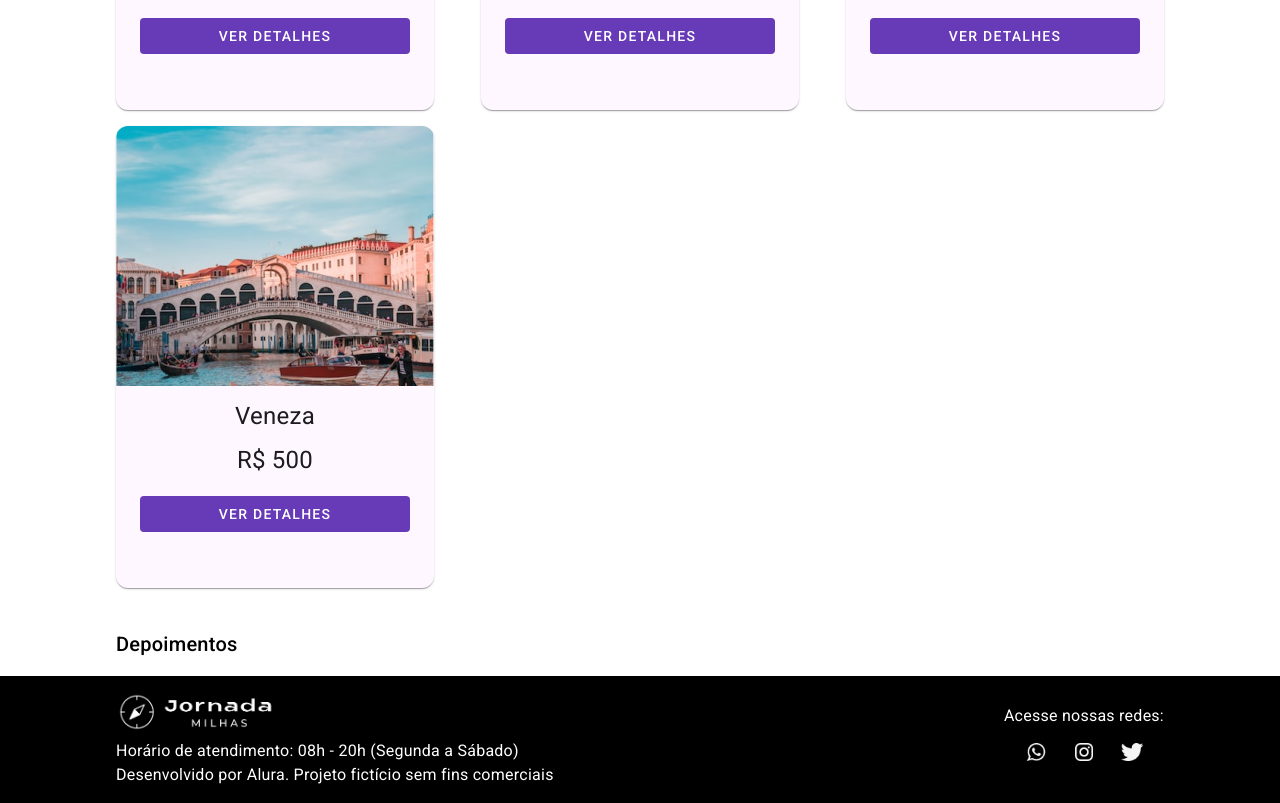
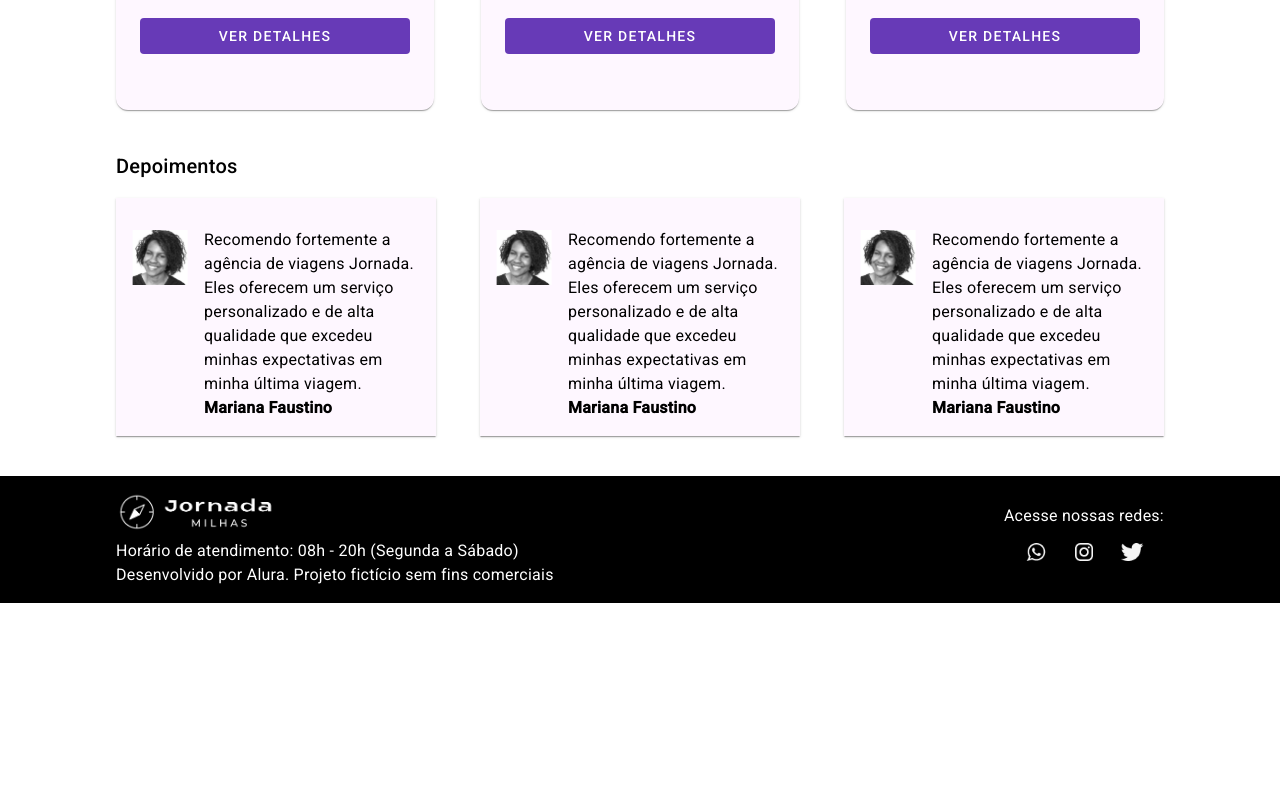
Before and after one commit to RodrigoFBarbosa/jornada-milhas, an Angular app: page / in a window 1280 px wide. Shown: the part 1240-2043 px from the top of the page. After the commit the page ends 1843 px from the top, so only its background shows below. Built offline with nearby package versions, Linux system fonts and the light colour scheme.

Commit message:
depoimentos

```diff
--- a/src/app/app.module.ts
+++ b/src/app/app.module.ts
@@ -14,6 +14,7 @@ import { ContainerComponent } from './shared/container/container.component';
 import { HomeComponent } from './pages/home/home.component';
 import { CardBuscaComponent } from './shared/card-busca/card-busca.component';
 import { MatCardModule } from '@angular/material/card';
+import { CardDepoimentosComponent } from './shared/card-depoimentos/card-depoimentos.component';
 
 @NgModule({
   declarations: [
@@ -24,7 +25,8 @@ import { MatCardModule } from '@angular/material/card';
     CardComponent,
     ContainerComponent,
     HomeComponent,
-    CardBuscaComponent
+    CardBuscaComponent,
+    CardDepoimentosComponent
   ],
   imports: [
     BrowserModule,
--- a/src/app/pages/home/home.component.html
+++ b/src/app/pages/home/home.component.html
@@ -11,7 +11,11 @@
     <app-card-busca></app-card-busca>
     <app-card-busca></app-card-busca>
     <app-card-busca></app-card-busca>
-    <app-card-busca></app-card-busca>
   </div>
   <h2>Depoimentos</h2>
+  <div class="card-wrapper">
+    <app-card-depoimentos></app-card-depoimentos>
+    <app-card-depoimentos></app-card-depoimentos>
+    <app-card-depoimentos></app-card-depoimentos>
+  </div>
 </app-container>
--- /dev/null
+++ b/src/app/shared/card-depoimentos/card-depoimentos.component.html
@@ -0,0 +1,11 @@
+<mat-card class="depoimento">
+    <mat-card-content>
+      <img src="assets/imagens/avatar3.png" alt="Avatar da pessoa autora do depoimento">
+      <ul>
+        <li>{{ depoimento }}</li>
+        <li>
+          <strong>{{ autoria }}</strong>
+        </li>
+      </ul>
+    </mat-card-content>
+  </mat-card>
--- /dev/null
+++ b/src/app/shared/card-depoimentos/card-depoimentos.component.scss
@@ -0,0 +1,26 @@
+.depoimento {
+    max-width: 320px;
+    background-color: #FEF7FF;
+    border: none;
+    border-radius: 0px;
+    img {
+      max-width: 56px;
+      max-height: 56px;
+      margin-top: 16px;
+    }
+    ul {
+      padding: 0;
+      list-style: none;
+      li {
+        font-style: normal;
+        font-weight: 400;
+        font-size: 16px;
+        line-height: 24px;
+      }
+    }
+    mat-card-content {
+      display: flex;
+      align-items: start;
+      gap: 16px;
+    }
+  }
--- /dev/null
+++ b/src/app/shared/card-depoimentos/card-depoimentos.component.ts
@@ -0,0 +1,15 @@
+import { Component } from '@angular/core';
+
+@Component({
+  selector: 'app-card-depoimentos',
+  templateUrl: './card-depoimentos.component.html',
+  styleUrls: ['./card-depoimentos.component.scss'],
+})
+export class CardDepoimentosComponent {
+  depoimento: string = `
+  Recomendo fortemente a agência de viagens Jornada.
+  Eles oferecem um serviço personalizado e de alta qualidade
+  que excedeu minhas expectativas em minha última viagem.
+`;
+  autoria: string = 'Mariana Faustino';
+}
```
Also changed, not shown: src/app/pages/home/home.component.scss (line endings or trailing spaces), 1 other file (tests, documents, lock files or other folders).
